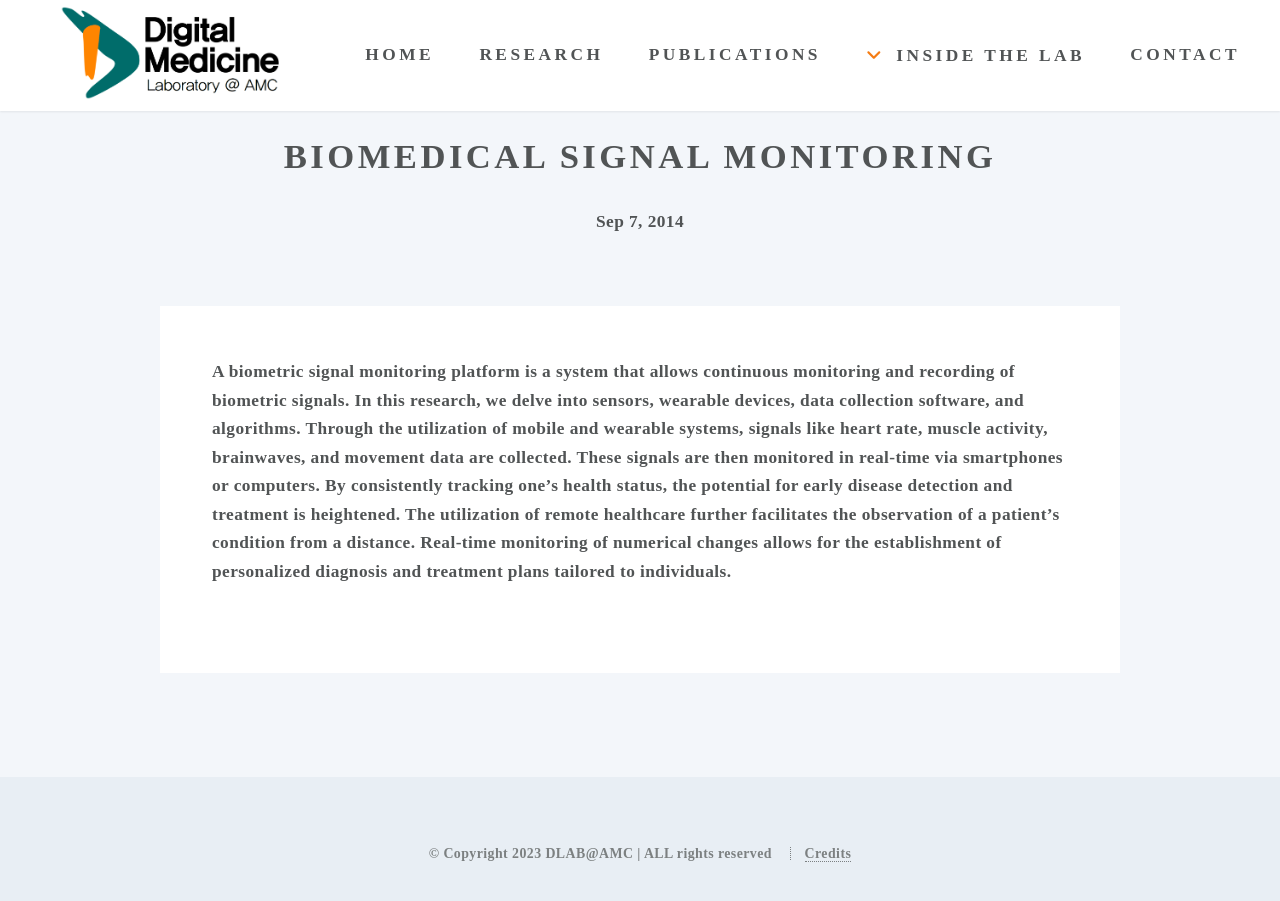
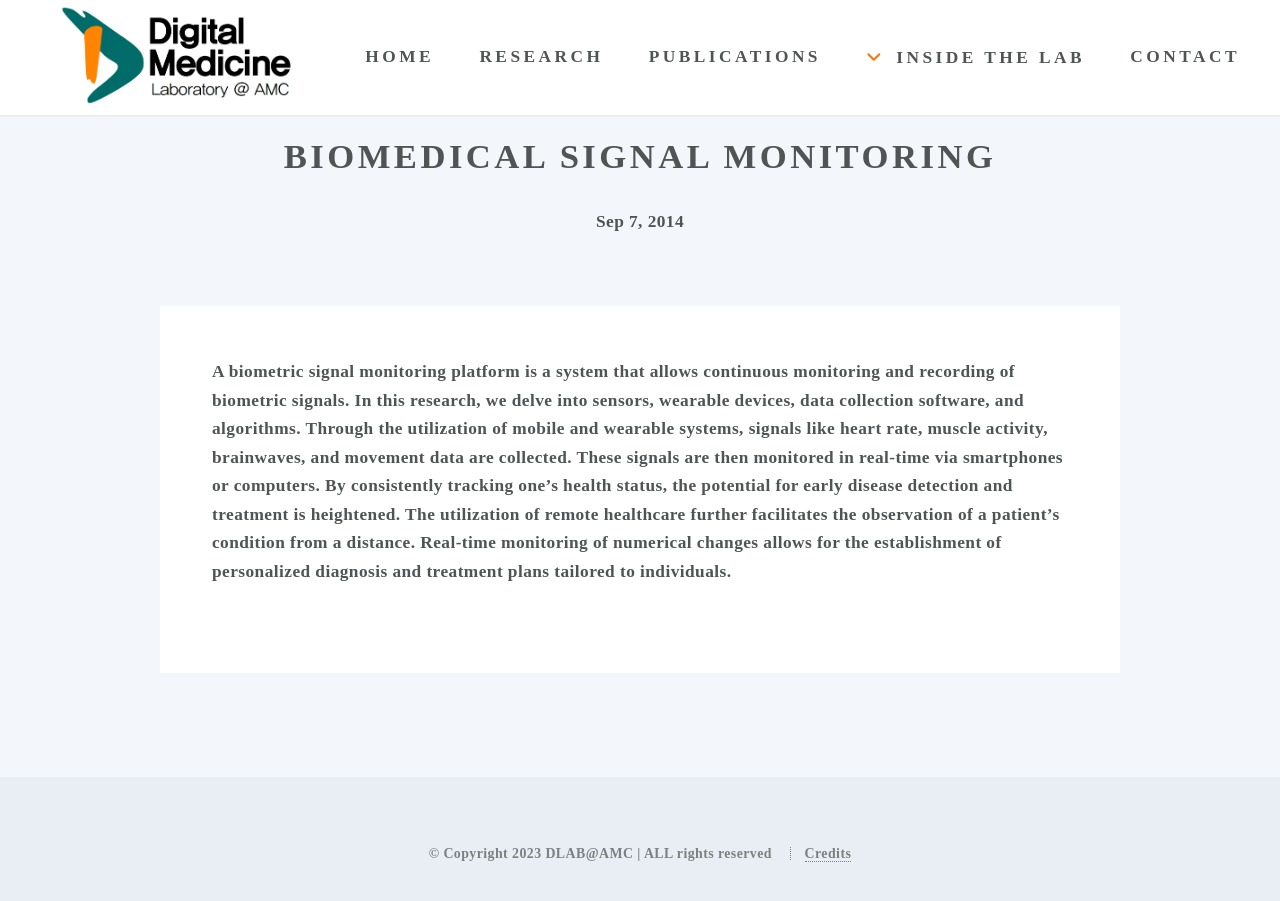
Before and after one commit to ydon1111/ydon1111.github.io, a Jekyll site: the page built from template/2014-08-31-duis-in-purus.markdown, in a window 1280 px wide and 930 px high. Shown: the top 901 px of the window. Built offline with Jekyll 4.4.1, drawn with Linux system fonts in a browser that asks for light colours; nearby versions of some CDN libraries; some web fonts are replaced.

Commit message:
헤더 수정

```diff
--- a/_includes/header.html
+++ b/_includes/header.html
@@ -1,6 +1,6 @@
 <header id="header">
-	 <a class="logo" href="/" ><img src="/images/logo/logo_final.PNG" alt=""
-				style="padding-left: 60px; padding-top: 5px;"></img></a>
+	<a id="logo" href="/"><img
+			src="/images/logo/logo_final.PNG" alt=""></img></a>
 
 	<nav id="nav">
 		<ul>
@@ -13,7 +13,7 @@
 
 			<li class="submenu">
 				<a href="/htmls/inside_the_lab/DHLAB@AMC.html">Inside the Lab</a>
-					<ul class="submenu-ul">
+				<ul id="submenu-ul" >
 					<li><a href="/htmls/inside_the_lab/DHLAB@AMC.html">DLab@AMC</a></li>
 					<li><a href="/htmls/inside_the_lab/DHLAB@AMC.html#Members">Members</a></li>
 					<li><a href="/htmls/inside_the_lab/DHLAB@AMC.html#Project">Projects</a></li>
--- a/css/style.css
+++ b/css/style.css
@@ -71,7 +71,6 @@
 	color: #F57C13;
 	text-decoration: none;
 	border-bottom: dotted 1px;
-
 
 }
 
@@ -804,6 +803,8 @@
 	align-items: center;
 }
 
+
+
 #header h1 {
 	font-weight: 900;
 	margin: 0;
@@ -905,6 +906,7 @@
 	font-weight: 900;
 }
 
+
 #nav .submenu ul {
 
 	position: absolute;
@@ -916,13 +918,16 @@
 
 }
 
-
-#nav .submenu .submenu-ul {
-	margin: 10px 0;
-	font-size: 300px;
-	/* Adjust the margin between items as needed */
-}
-
+#submenu-ul {
+	font-size: 0.9em;
+	font-weight: 900;
+}
+
+#logo {
+	border-bottom: none;
+	padding-left: 60px;
+	padding-top: 5px;
+}
 
 
 /* Blog */
```
Lines whose indentation alone changed are shown as unchanged.
